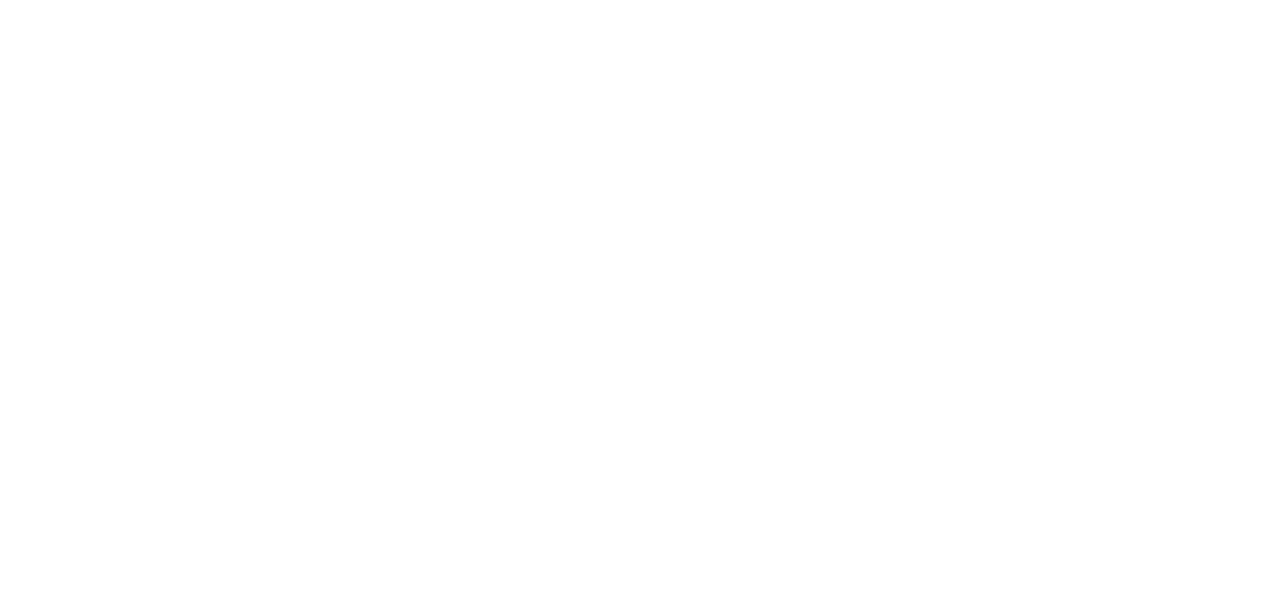
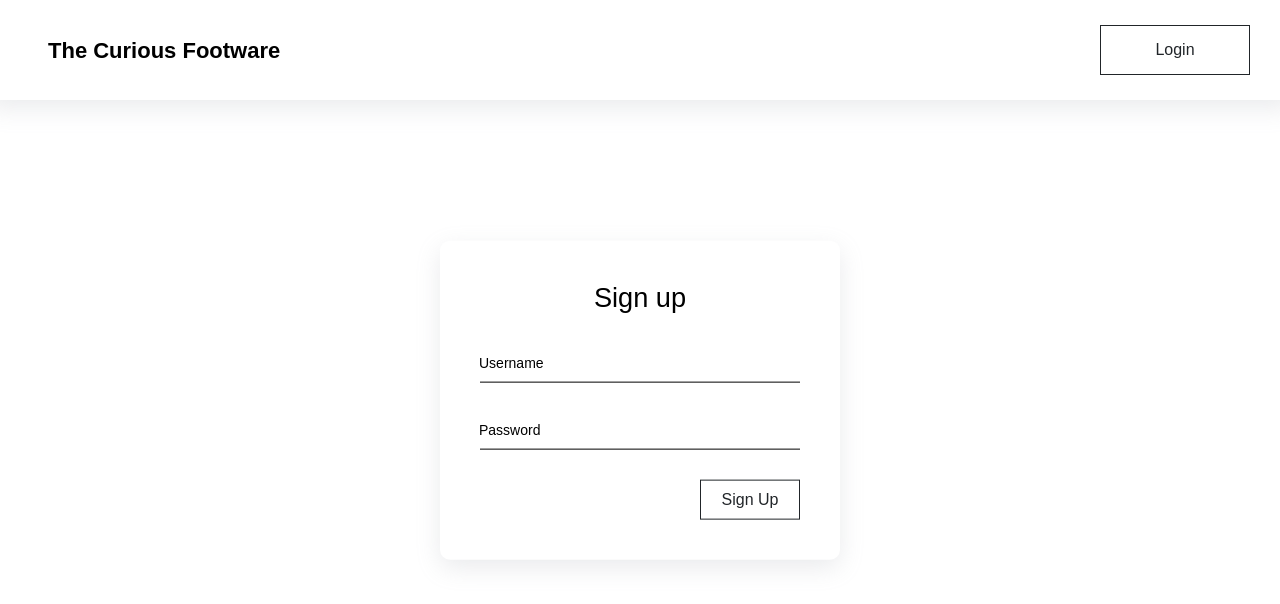
Before and after one commit to irfanzafardev/thecuriousfootwear, a React (Create React App) app: page /signup in a window 1280 px wide. Before the commit this address had no page. Shown: the top 604 px of the page. Built offline with nearby package versions, Linux system fonts and the light colour scheme.

Commit message:
[DEV] Update login & sign up components

```diff
--- a/src/App.js
+++ b/src/App.js
@@ -6,9 +6,10 @@
 } from "react-router-dom";
 
 import LandingPage from "./pages/landing/LandingPage.jsx";
-import LoginPage from './pages/landing/LoginPage.jsx';
+import LoginPage from './pages/auth/LoginPage.jsx';
 
 import "./reset.css";
+import SignupPage from './pages/auth/SignupPage.jsx';
 
 const App = () => {
   return (
@@ -17,6 +18,7 @@
         <Route path="/">
           <Route index element={<LandingPage />} />
           <Route path="login" element={<LoginPage />} />
+          <Route path="signup" element={<SignupPage />} />
           {/* <Route path="post">
           <Route path=":id" element={<Post />} />
           <Route path="test" element={<Post />} />
--- a/src/components/navbar/LoginNavbar.jsx
+++ b/src/components/navbar/LoginNavbar.jsx
@@ -12,9 +12,9 @@
 				</div>
 				<div className="nav-items d-flex">
 					<div className="item-btn">
-						<Link to="/registration" className="link">
+						<Link to="/signup" className="link">
 							<button type="button" className="btn btn-outline-dark">
-								Register
+								Sign up
 							</button>
 						</Link>
 					</div>
--- a/src/components/signup/SignupForm.jsx
+++ b/src/components/signup/SignupForm.jsx
@@ -1,4 +1,5 @@
-import React from "react";
+import React, { useState } from "react";
+import "./signup.css";
 
 const SignupForm = () => {
 	const [name, setName] = useState("");
@@ -21,7 +22,7 @@
 					<label>Password</label>
 				</div>
 				<div className="item-btn float-end">
-					<button type="button" className="btn btn-outline-dark" onClick={handleLogin}>
+					<button type="button" className="btn btn-outline-dark">
 						Sign Up
 					</button>
 				</div>
--- /dev/null
+++ b/src/components/signup/signup.css
@@ -0,0 +1,75 @@
+section.signup-form {
+	position: absolute;
+	top: 50%;
+	left: 50%;
+	width: 400px;
+	padding: 40px;
+	transform: translate(-50%, -50%);
+	background: #fff;
+	box-sizing: border-box;
+	box-shadow: rgba(149, 157, 165, 0.2) 0px 8px 24px;
+	border-radius: 10px;
+}
+
+section.signup-form h2 {
+	margin: 0 0 30px;
+	color: #000;
+	text-align: center;
+	font-family: "ESAllianz-Regular", sans-serif;
+	font-weight: 400;
+	font-style: normal;
+	font-size: 1.7rem;
+	line-height: 1.2777777777778;
+	letter-spacing: 0rem;
+}
+
+section.signup-form .input-group {
+	position: relative;
+}
+
+section.signup-form .input-group input {
+	width: 100%;
+	padding: 10px 0;
+	font-size: 14px;
+	color: #000;
+	margin-bottom: 30px;
+	border: none;
+	border-bottom: 1px solid #000;
+	outline: none;
+	background: transparent;
+	font-family: "ESAllianz-Regular", sans-serif;
+	letter-spacing: 0rem;
+}
+
+section.signup-form .input-group label {
+	position: absolute;
+	top: 0;
+	left: 0;
+	padding: 10px 0;
+	font-size: 14px;
+	color: #000;
+	pointer-events: none;
+	font-family: "ESAllianz-Regular", sans-serif;
+	letter-spacing: 0rem;
+	transition: 0.3s;
+}
+
+section.signup-form .input-group input:focus ~ label,
+section.signup-form .input-group input:valid ~ label {
+	top: -20px;
+	left: 0;
+	color: #000;
+	font-size: 12px;
+}
+
+section.signup-form button {
+	font-family: "ESAllianz-Regular", sans-serif;
+	width: 100px;
+	height: 40px;
+	display: flex;
+	justify-content: center;
+	align-items: center;
+	border-radius: 0%;
+	text-align: center;
+	font-size: 16px;
+}
--- a/src/pages/auth/LoginPage.jsx
+++ b/src/pages/auth/LoginPage.jsx
@@ -1,9 +1,12 @@
 import React from "react";
+import LoginForm from "../../components/login/LoginForm";
+import LoginNavbar from "../../components/navbar/LoginNavbar";
 
 const LoginPage = () => {
 	return (
 		<div>
-			<div>Login</div>
+			<LoginNavbar />
+			<LoginForm />
 		</div>
 	);
 };
--- /dev/null
+++ b/src/pages/auth/SignupPage.jsx
@@ -0,0 +1,14 @@
+import React from "react";
+import SignupNavbar from "../../components/navbar/SignupNavbar";
+import SignupForm from "../../components/signup/SignupForm";
+
+const SignupPage = () => {
+	return (
+		<div>
+			<SignupNavbar />
+			<SignupForm />
+		</div>
+	);
+};
+
+export default SignupPage;
--- a/src/pages/landing/LoginPage.jsx
+++ /dev/null
@@ -1,14 +0,0 @@
-import React from "react";
-import LoginForm from "../../components/login/LoginForm";
-import LoginNavbar from "../../components/navbar/LoginNavbar";
-
-const LoginPage = () => {
-	return (
-		<div>
-			<LoginNavbar />
-			<LoginForm />
-		</div>
-	);
-};
-
-export default LoginPage;
```
Also changed, not shown: src/pages/auth/RegistrationPage.jsx (deleted, +0 -11 lines).
